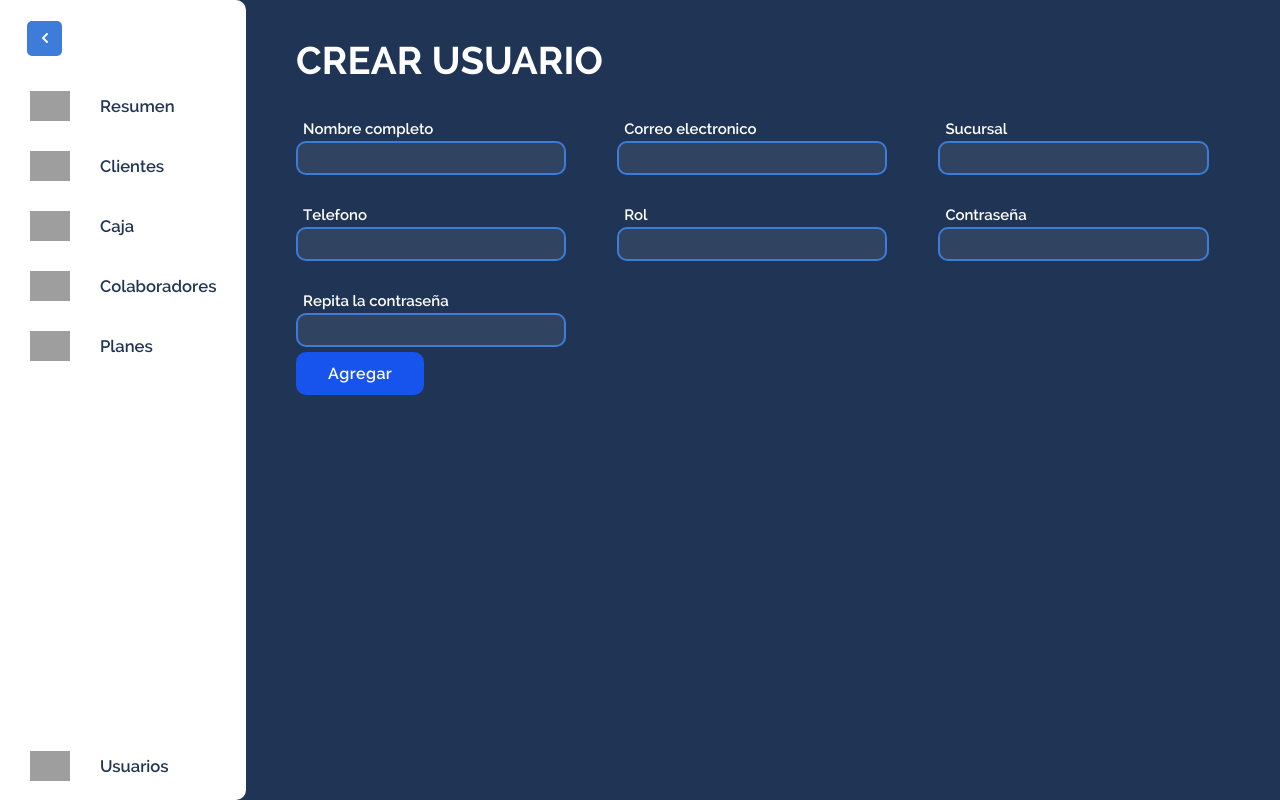
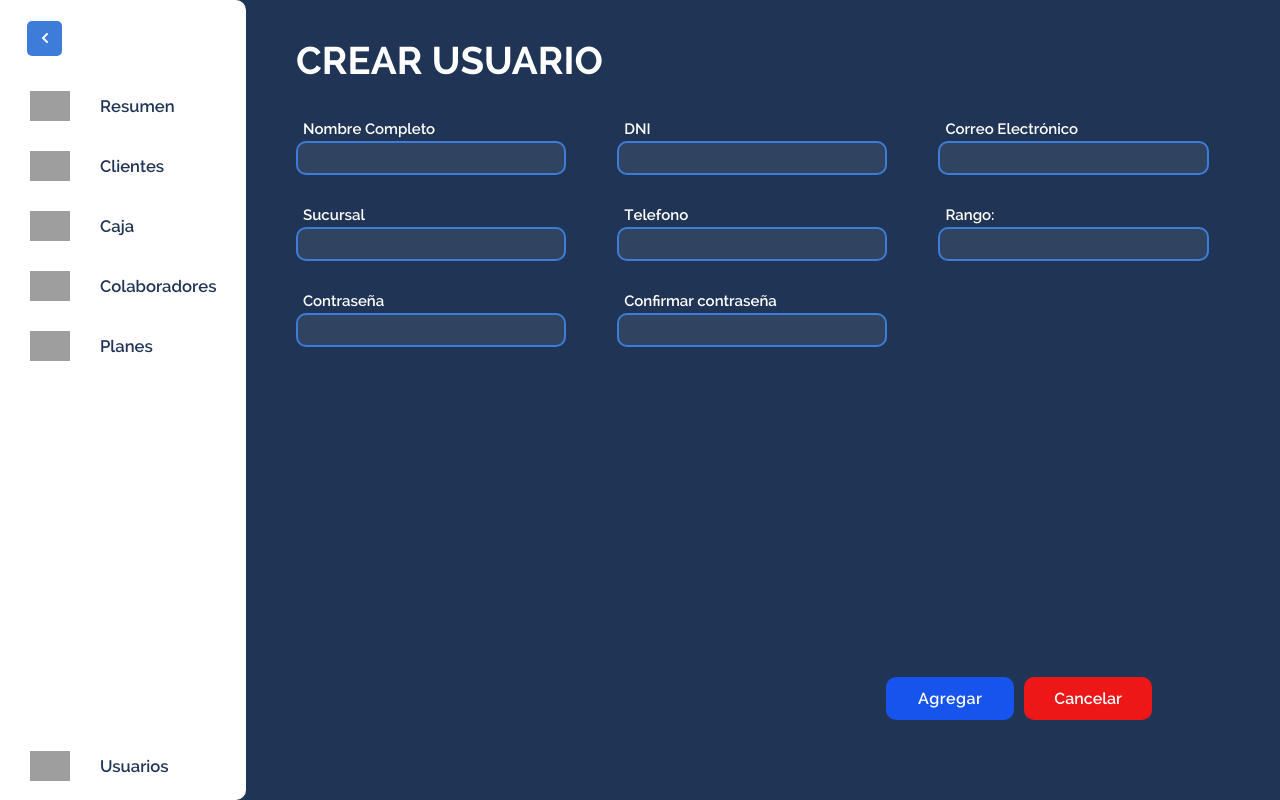
Before and after one commit to L7R4/ElanelSystem, a Django app: page /usuario/crear_usuario/ in a window 1280 px wide. Run offline with Django 4.2, Linux system fonts and the light colour scheme; grey boxes are pictures that could not be loaded.

Commit message:
Mejoras en la seccion de agregar usuario y se agrego el campo de sucursal

```diff
--- a/elanelsystem/static/css/create_user.css
+++ b/elanelsystem/static/css/create_user.css
@@ -51,7 +51,18 @@
     outline: none;
     color: white;
 }
-#form_create_user > div > input.select_input{
+#form_create_user > div > p{
+    position: absolute;
+    font-size: clamp(1.1rem, 1vw, 1.3rem);
+    font-family: raleway-semibold;
+    color: #ff7b7b;
+    padding: 0.3rem 1rem;
+    top: 95%;
+    left: -2%;
+    border-radius: 0.6rem;
+    white-space: nowrap;
+}
+#form_create_user > div > input.selectInput{
     position: relative;
     z-index: 2;
 }
@@ -139,3 +150,24 @@
     border-color: transparent;
     cursor: pointer;
 }
+#cancelar{
+    padding: 1rem 3rem;
+    text-decoration: none;
+    font-size: clamp(1.4rem, 1.3vw, 1.6rem);
+    font-family: raleway-semibold;
+    background-color: #ed1717;
+    color: white;
+    border-radius: 1rem;
+    cursor: pointer;
+    display: flex;
+    align-items: center;
+    justify-content: center;
+
+}
+.wrapperButtons{
+    display: flex;
+    column-gap: 1rem;
+    position: absolute;
+    bottom: 10%;
+    right: 10%;
+}
--- a/elanelsystem/static/js/input_select_create_user.js
+++ b/elanelsystem/static/js/input_select_create_user.js
@@ -1,10 +1,10 @@
 document.addEventListener('DOMContentLoaded', function() {
-    const selectInputs = document.querySelectorAll('.select_input');
-    const selectOptions = document.getElementById('contenedorAgencia');
+    const selectInputs = document.querySelectorAll('.selectInput');
+    const selectOptions = document.querySelectorAll('.select');
     selectInputs.forEach(element => {
         element.addEventListener('click', function(event) {
             event.stopPropagation();
-            element.nextElementSibling.style.height = (selectOptions.style.height === '14rem') ? '0' : '14rem';
+            element.nextElementSibling.style.height = (element.nextElementSibling.style.height === '14rem') ? '0' : '14rem';
         });
         document.addEventListener('click', function(event) {
             if (!element.contains(event.target)) {
--- a/elanelsystem/users/forms.py
+++ b/elanelsystem/users/forms.py
@@ -3,6 +3,11 @@ from django import forms
 from django.contrib.auth.forms import AuthenticationForm
 from .models import Usuario, Cliente
 import re
+
+
+rangos = Usuario.RANGOS
+
+
 
 class CustomLoginForm(AuthenticationForm):
     username = forms.CharField(widget=forms.TextInput())
@@ -10,16 +15,154 @@ class CustomLoginForm(AuthenticationForm):
 
 
 class FormCreateUser(forms.ModelForm):
-    password1 = forms.CharField(widget=forms.PasswordInput())
-    password2 = forms.CharField(widget=forms.PasswordInput())
+    """
+        CAMPOS ADICIONALES A LOS DEL MODELO 'USUARIO'
+    """
+    password1 = forms.CharField(label="Contraseña" ,widget=forms.PasswordInput(
+        attrs={
+            'id': 'password1',
+            'required': 'required',
+            'autocomplete': 'off',
+            'maxlength':"24"
+        }
+    ))
+    password2 = forms.CharField(label="Confirmar contraseña", widget=forms.PasswordInput(
+        attrs={
+            'id': 'password2',
+            'required': 'required',
+            'autocomplete': 'off',
+            'maxlength':"24"
+        }
+    ))
+
+    """
+        CAMPOS A VALIDAR EN EL FORMULARIO
+    """
     class Meta:
         model = Usuario
-        fields =[
-            'nombre',
-            'email',
-            'tel',
-            'rango',
-        ]
+        fields =["nombre","email" ,"dni","sucursal", "rango", "tel"]
+        widgets ={
+            'email': forms.EmailInput(
+                attrs= {
+                    'id': 'emailInput',
+                    'required': 'required',
+                    'autocomplete': 'off',
+                    'maxlength':"100"
+                }
+            ),
+            'nombre': forms.TextInput(
+                attrs= {
+                    'id': 'nombreInput',
+                    'required': 'required',
+                    'autocomplete': 'off',
+                    'maxlength':"100"
+                }
+            ),
+            'dni': forms.TextInput(
+                attrs= {
+                    'id': 'dniInput',
+                    'required': 'required',
+                    'autocomplete': 'off',
+                    'maxlength':"8"
+                }
+            ),
+            'sucursal': forms.TextInput(
+                attrs= {
+                    'id': 'sucursalInput',
+                    'required': 'required',
+                    'autocomplete': 'off',
+                    'maxlength':"50",
+                    'class': 'selectInput'
+                }
+            ),
+            'rango': forms.TextInput(
+                attrs= {
+                    'id': 'rangoInput',
+                    'required': 'required',
+                    'autocomplete': 'off',
+                    'maxlength':"20",
+                    'class': 'selectInput'
+                }
+            ),
+            'tel': forms.TextInput(
+                attrs= {
+                    'id': 'telInput',
+                    'required': 'required',
+                    'autocomplete': 'off',
+                    'maxlength':"11"
+                }
+            )
+        }
+
+    def clean_password2(self):
+        passw1 = self.cleaned_data['password1']
+        passw2 = self.cleaned_data['password2']
+        if(passw1 != passw2):
+            raise forms.ValidationError('Las contraseñas no coinciden')
+        return passw2
+
+
+    def clean_nombre(self):
+        nombre = self.cleaned_data['nombre']
+        nombre = nombre.title()
+        if not re.match(r'^[a-zA-Z\s]*$', nombre):
+            raise forms.ValidationError('Ingrese solo letras')
+        return nombre
+
+
+    def clean_dni(self):
+        dniRequest = self.cleaned_data['dni']
+        existing_client = Cliente.objects.filter(dni=dniRequest)
+        if not dniRequest.isdigit():
+            raise forms.ValidationError('DNI inválido')
+
+        if existing_client.exists():
+            print("Este DNI ya pertenece a otro cliente")
+            raise forms.ValidationError("Este DNI ya existe")
+        if len(dniRequest) != 8:
+            raise forms.ValidationError("DNI inválido")
+        return dniRequest
+
+    def clean_sucursal(self,sucursal):
+        sucursales = Usuario.SUCURSALES
+        sucursales_permitidas = [m[0].lower() for m in sucursales]
+        if sucursal.lower() not in sucursales_permitidas:
+            return ('Sucursal inválida')
+
+        return sucursal
+
+    def clean_rango(self,rango):
+        rangos = Usuario.RANGOS
+        rangos_permitidas = [m[0].lower() for m in rangos]
+        if rango.lower() not in rangos_permitidas:
+           return('Rango inválido')
+
+        return rango
+
+
+    def clean_tel(self):
+        tel = self.cleaned_data['tel']
+        if not tel.isdigit():
+            raise forms.ValidationError('Numero invalido')
+
+        if len(tel) < 8 or len(tel) > 11:
+            raise forms.ValidationError('Numero invalido')
+        return tel
+
+    def clean_email(self):
+        email = self.cleaned_data.get('email')
+        if email:
+            # Verificar si el correo electrónico ya existe en la base de datos
+            existing_user = Usuario.objects.filter(email=email)
+            if existing_user.exists():
+                raise forms.ValidationError("¡Email ya registrado!")
+
+            # Validar la estructura del correo electrónico usando una expresión regular
+            if not re.match(r'[^@]+@[^@]+\.[^@]+', email):
+                raise forms.ValidationError("Email invalido")
+
+        return email
+
 
 class CreateClienteForm(forms.ModelForm):
     class Meta:
--- a/elanelsystem/users/templates/create_user.html
+++ b/elanelsystem/users/templates/create_user.html
@@ -9,56 +9,94 @@
     <div class="wrapper_tittle">
         <h1>CREAR USUARIO</h1>
     </div>
-    <form method="POST"  autocomplete="off" id="form_create_user">
+        <form method="POST"  autocomplete="off" id="form_create_user">
         {% csrf_token %}
-
         <div class="inputWrapper" id="nombreCompletoWrapper">
-            <label for="id_nombre"> Nombre completo</label>
-            <input type="text" name="nombre" maxlength="100" required="" id="id_nombre">
+            {% for error in form.nombre.errors %}
+                <p>{{error}}</p>
+            {% endfor %}
+            <label for="">{{form.nombre.label}}</label>
+            {{form.nombre}}
+        </div>
+        <div class="inputWrapper" id="dniWrapper">
+            {% for error in form.dni.errors %}
+                <p>{{error}}</p>
+            {% endfor %}
+            <label for=""> {{form.dni.label}}</label>
+            {{form.dni}}
         </div>
         <div class="inputWrapper" id="emailWrraper">
-            <label for="id_email">Correo electronico</label>
-            <input type="email" name="email" maxlength="254" required="" id="id_email">
+            {% for error in form.email.errors %}
+                <p>{{error}}</p>
+            {% endfor %}
+            <label for="id_email">{{form.email.label}}</label>
+            {{form.email}}
         </div>
         <div class="input" id="sucursalWrapper">
-            <label for="sucursal">Sucursal</label>
-            <input type="text" class = "select_input" name="agencia" id="sucursal">
-            <ul id="contenedorAgencia" class="select" autocomplete="off">
-                <li>Admin</li>
-                <li>Gerente</li>
-                <li>Secretaria</li>
-                <li>Vendedor</li>
-                <li>Supervisor</li>
+            <p>{{errorSucursal}}</p>
+            <label for="">{{form.sucursal.label}}</label>
+            {{form.sucursal}}
+            <ul id="contenedorAgencia" class="select">
+                {% for agencia in sucursales %}
+                    <li>{{agencia}}</li>
+                {% endfor %}
             </ul>
+
         </div>
 
         <div class="inputWrapper" id="telefonoWrapper">
-            <label for="id_tel">Telefono</label>
-            <input type="number" name="tel" id="id_tel">
+            {% for error in form.tel.errors %}
+                <p>{{error}}</p>
+            {% endfor %}
+            <label for="">{{form.tel.label}}</label>
+            {{form.tel}}
         </div>
 
         <div class="input" id="rolWrapper">
-            <label for="rango">Rol</label>
-            <input type="text" class = "select_input" name="rango" id="rango" autocomplete="off">
+            <p>{{errorRango}}</p>
+            <label for="">{{form.rango.label}}</label>
+            {{form.rango}}
             <ul id="contenedorRol" class="select">
-                <li>Admin</li>
-                <li>Gerente</li>
-                <li>Secretaria</li>
-                <li>Vendedor</li>
-                <li>Supervisor</li>
+                {% for  rol in roles %}
+                    <li>{{rol}}</li>
+                {% endfor %}
             </ul>
         </div>
-        <div class="input" id="passwordWrapper">
-            <label for="id_password1">Contraseña</label>
-            <input type="password" name="password1" required="" id="id_password1">
+        <div class="input" id="password1Wrapper">
+            {% for error in form.password2.errors %}
+                <p>{{error}}</p>
+            {% endfor %}
+            <label for="">{{form.password1.label}}</label>
+            {{form.password1}}
+            {% comment %} <button type="button" onclick="mostrarContraseña()">Mostrar contraseña</button> {% endcomment %}
         </div>
-        <div class="input" id="passwordWrapper">
-            <label for="id_password2">Repita la contraseña</label>
-            <input type="password" name="password2" required="" id="id_password2">
+        <div class="input" id="password2Wrapper">
+            {% for error in form.password2.errors %}
+                <p>{{error}}</p>
+            {% endfor %}
+            <label for="">{{form.password2.label}}</label>
+            {{form.password2}}
         </div>
     </form>
-    <button type="submit" id="saveButton" form="form_create_user">Agregar</button>
+    <div class="wrapperButtons">
+        <button type="submit" id="saveButton" form="form_create_user">Agregar</button>
+        <a id ="cancelar" href="{% url 'users:list_customers' %}"> Cancelar </a>
+    </div>
 {% endblock content %}
 {% block js %}
     <script src="{% static 'js/input_select_create_user.js' %}"></script>
+
+
+    {% comment %} PARA VER LA CONTRASEÑA {% endcomment %}
+
+    {% comment %} <script>
+        function mostrarContraseña() {
+        var contraseñaInput = document.getElementById("password1");
+        if (contraseñaInput.type === "password") {
+            contraseñaInput.type = "text";
+        } else {
+            contraseñaInput.type = "password";
+        }
+        }
+  </script> {% endcomment %}
 {% endblock js %}
--- a/elanelsystem/users/views.py
+++ b/elanelsystem/users/views.py
@@ -10,37 +10,62 @@ from django.http import HttpRequest, HttpResponseRedirect, HttpResponse, JsonRes
 
 class CrearUsuario(generic.View):
     model = Usuario
+    form_class = FormCreateUser
+    template_name = "create_user.html"
 
-    template_name = "create_user.html"
-    # success_url = reverse_lazy('')
+    sucursales =[]
+    roles = []
+    for i in range (0,len(list(Usuario.SUCURSALES))):
+        sucursales.append(Usuario.SUCURSALES[i][1])
+
+    for i in range (0,len(list(Usuario.RANGOS))):
+        roles.append(Usuario.RANGOS[i][1])
 
 
     def get(self,request,*args, **kwargs):
         context = {}
+        context["sucursales"] = self.sucursales
+        context["roles"] = self.roles
+        context["form"] = self.form_class
+
         return render(request, self.template_name,context)
 
+
     def post(self,request,*args, **kwargs):
-        form = FormCreateUser()
-        if request.method == "POST":
-                nombre = request.POST.get('nombre')
-                email = request.POST.get('email')
-                tel = request.POST.get('tel')
-                rango = request.POST.get('rango')
-                password1 = request.POST.get('password1')
-                password2 = request.POST.get('password2')
-                usuario_admin = True
-
-                new_user= self.model.objects.create_user(
-                email=email,
-                nombre=nombre,
-                rango=rango,
-                password = password2)
-                new_user.rango = rango
+        form =self.form_class(request.POST)
+        if form.is_valid():
+                nombre = form.cleaned_data["nombre"]
+                dni = form.cleaned_data["dni"]
+                email = form.cleaned_data["email"]
+                sucursal = form.cleaned_data["sucursal"]
+                tel = form.cleaned_data["tel"]
+                rango = form.cleaned_data["rango"]
+                password1 = form.cleaned_data["password1"]
+                password2 = form.cleaned_data["password2"]
+                # passwordClean = form.clean_password(password1,password2)
+                new_user = self.model.objects.create_user(
+                    email=email,
+                    nombre=nombre,
+                    dni=dni,
+                    rango=rango,
+                    password=password2
+                )
+                new_user.sucursal = sucursal
+                new_user.tel = tel
+                new_user.usuario_admin = True
                 new_user.save()
 
+
         else:
-                print(form)
-                # message_error = {"message": "No valido"}
+            context = {}
+            context["errorSucursal"] = form.clean_sucursal(request.POST.get("sucursal"))
+            context["errorRango"] = form.clean_rango(request.POST.get("rango"))
+
+            context["sucursales"] = self.sucursales
+            context["roles"] = self.roles
+            context["form"] = form
+
+            return render(request, self.template_name,context)
         return redirect("sales:resumen")
 
 
```
Also changed, not shown: elanelsystem/users/models.py (+20 -23 lines), elanelsystem/users/migrations/0007_alter_usuario_options_alter_usuario_dni_and_more.py (added).
